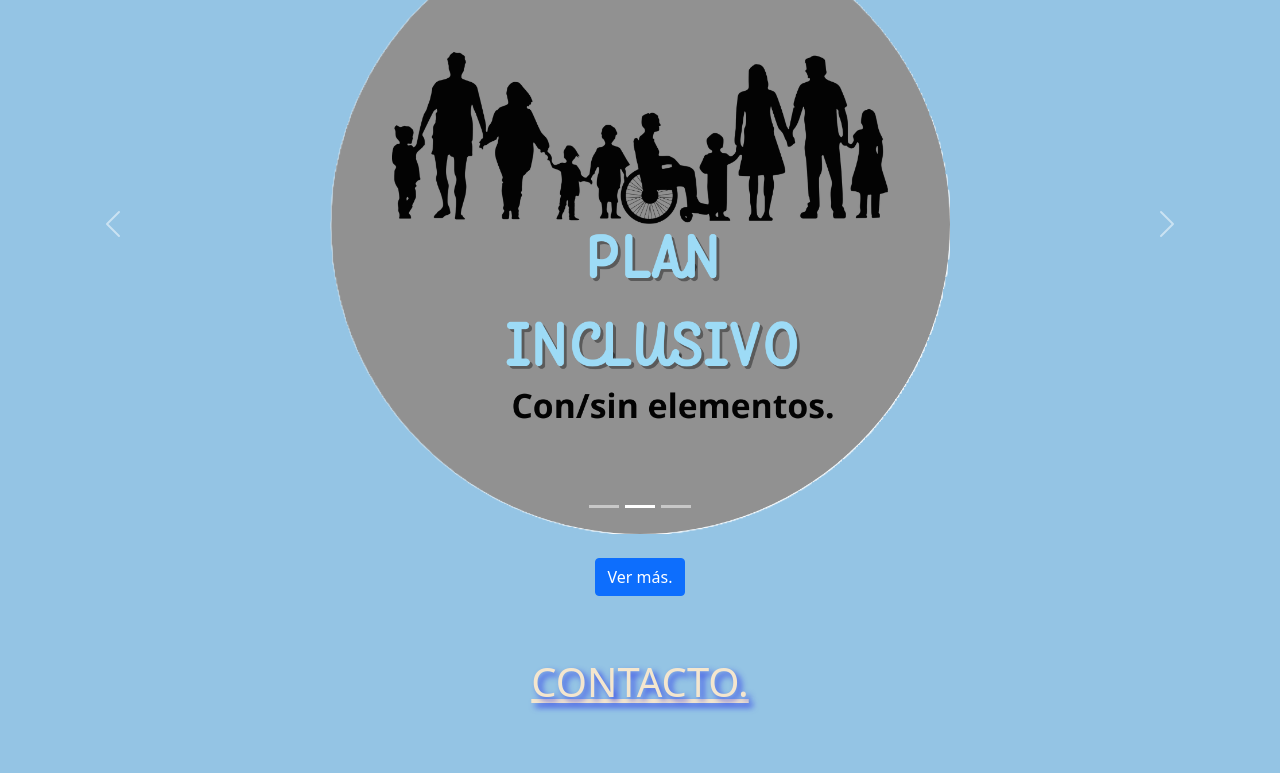
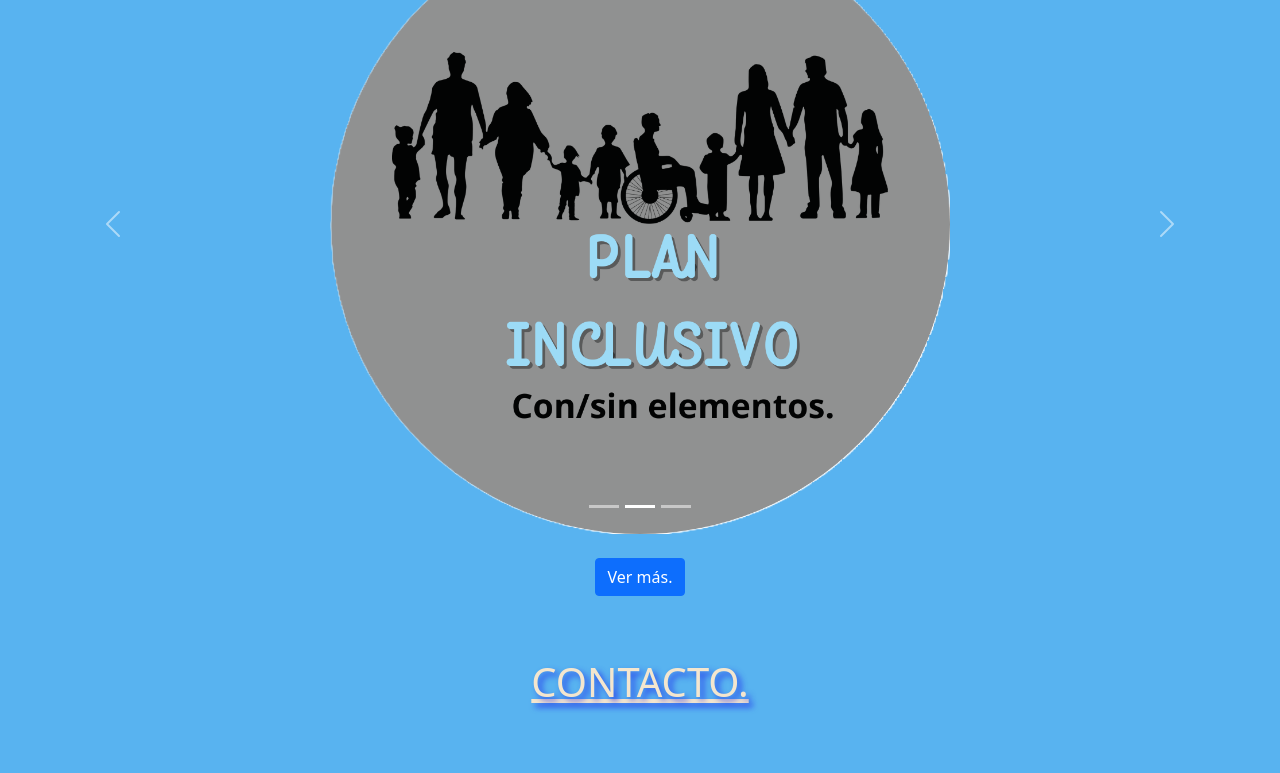
Before and after one commit to ejuarezmercado/3pre-entregaJuarezM, a website: page index.html in a window 1280 px wide. Shown: the part 768-1541 px from the top of the page. Drawn offline with nearby package versions, Linux system fonts and the light colour scheme; files that its build step writes are made by us from their sources.

Commit message:
fondo mas oscuro

```diff
--- a/scss/_variables.scss
+++ b/scss/_variables.scss
@@ -1,5 +1,5 @@
 $color-primario: #220077;
-$color-secundario: #94c4e4;
+$color-secundario: #58b3f0;
 $color-terciario: #f4e6ce;
 $color-destacado: #3498db;
 $color-texto: #a6dad0;
```
